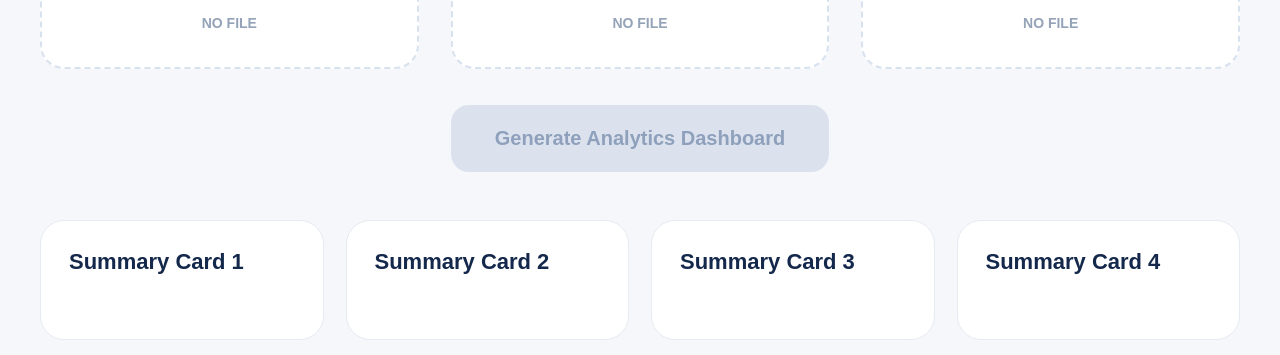
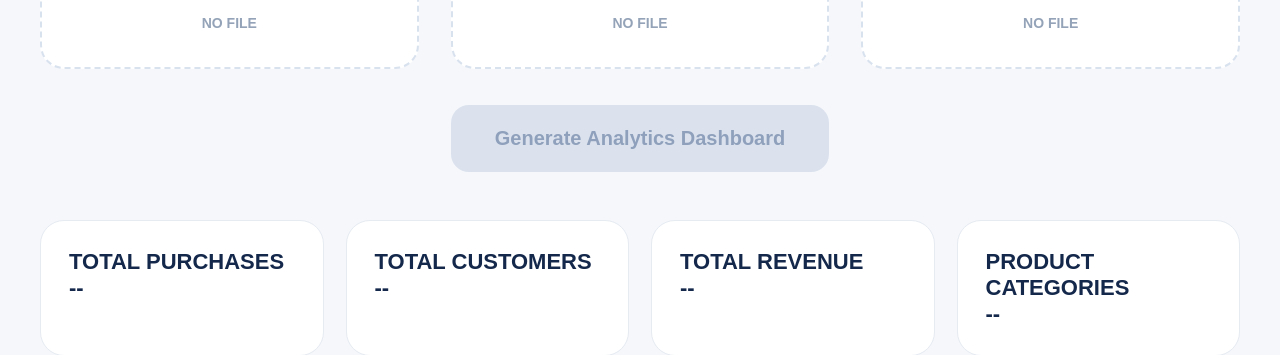
Before and after one commit to charleswei2003/product-dashboard, a plain HTML site: page index.html in a window 1280 px wide. Shown: the part 452-807 px from the top of the page. Drawn offline with nearby package versions, Linux system fonts and the light colour scheme.

Commit message:
Update index.html

```diff
--- a/index.html
+++ b/index.html
@@ -55,10 +55,25 @@
 
     <section class="dashboard">
   <div class="summary-grid">
-        <div class="summary-card">Summary Card 1</div>
-        <div class="summary-card">Summary Card 2</div>
-        <div class="summary-card">Summary Card 3</div>
-        <div class="summary-card">Summary Card 4</div>
+    <div class="summary-card">
+      <div class="card-label">TOTAL PURCHASES</div>
+      <div class="card-value" id="totalPurchases">--</div>
+    </div>
+
+    <div class="summary-card">
+      <div class="card-label">TOTAL CUSTOMERS</div>
+      <div class="card-value" id="totalCustomers">--</div>
+    </div>
+
+    <div class="summary-card">
+      <div class="card-label">TOTAL REVENUE</div>
+      <div class="card-value" id="totalRevenue">--</div>
+    </div>
+
+    <div class="summary-card">
+      <div class="card-label">PRODUCT CATEGORIES</div>
+      <div class="card-value" id="totalCategories">--</div>
+    </div>
   </div>
 
   <div class="chart-grid">
```
Lines whose indentation alone changed are shown as unchanged.
